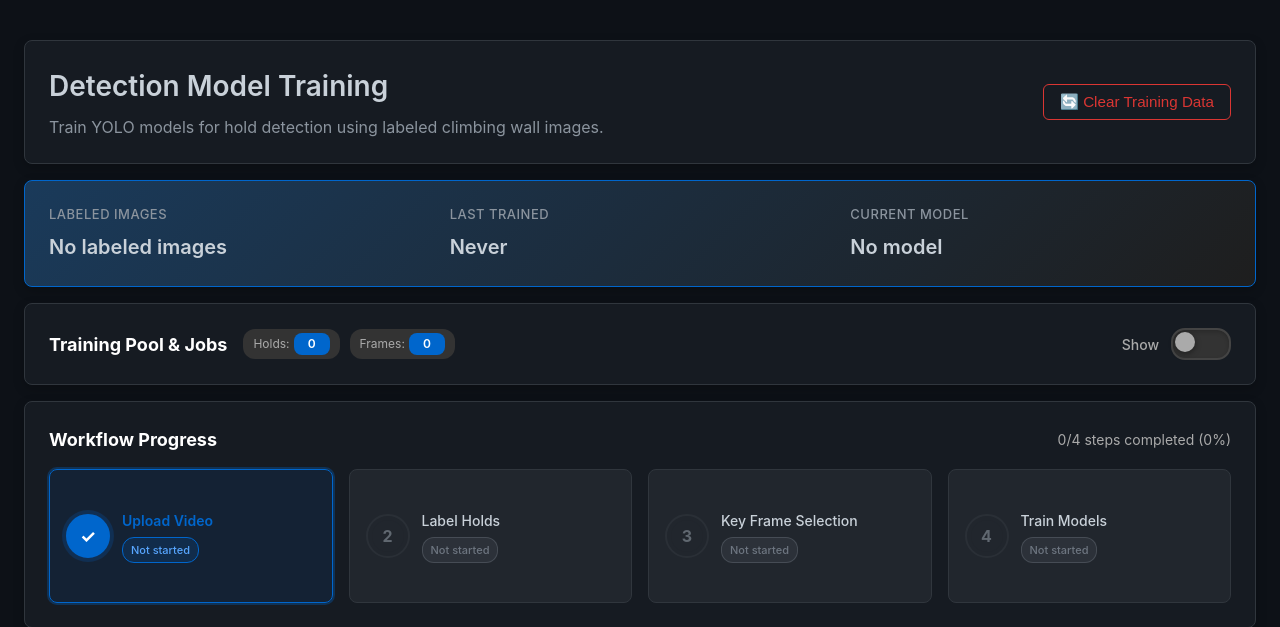
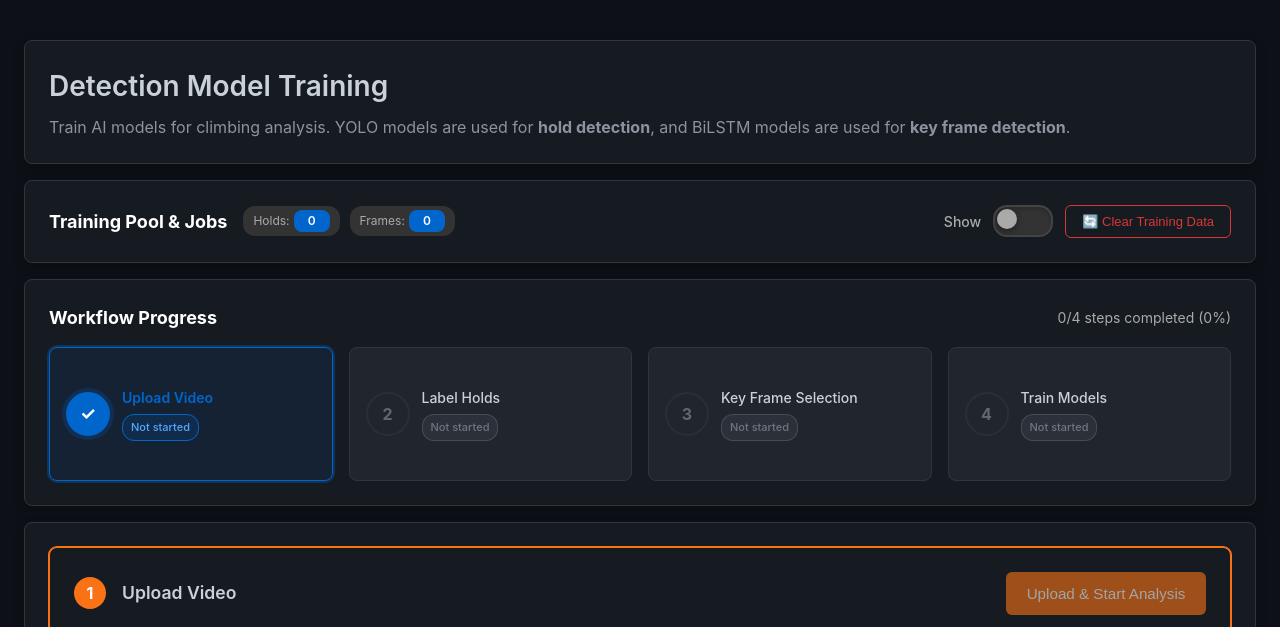
Before and after one commit to harrisonkimdev/6156-capstone-project, a FastAPI app: page /detection in a window 1280 px wide. Shown: the part 60-687 px from the top of the page. Run offline with FastAPI, Linux system fonts and the light colour scheme; data that the repository does not hold is empty.

Commit message:
refactor: update detection page UI
- Remove summary section (Labeled Images, Last Trained, Current Model) from /detection page
- Add model descriptions to hero component (YOLO for hold detection, BiLSTM for key frame detection)
- Move Clear Training Data button to Training Pool & Jobs section header
- Remove summary.js script and related loadSummaryInfo calls

```diff
--- a/webapp/static/workflow.js
+++ b/webapp/static/workflow.js
@@ -38,9 +38,6 @@ document.addEventListener('DOMContentLoaded', () => {
   if (typeof loadHoldDetectionPool === 'function') {
     loadHoldDetectionPool();
   }
-  if (typeof loadSummaryInfo === 'function') {
-    loadSummaryInfo();
-  }
 
   // Poll for updates every 5 seconds
   setInterval(() => {
@@ -49,9 +46,6 @@ document.addEventListener('DOMContentLoaded', () => {
     }
     if (typeof updateDashboardStatus === 'function') {
       updateDashboardStatus();
-    }
-    if (typeof loadSummaryInfo === 'function') {
-      loadSummaryInfo();
     }
     // Load training pools if visible
     const trainingPoolContent = document.getElementById('training-pool-jobs-content');
--- a/webapp/templates/workflow.html
+++ b/webapp/templates/workflow.html
@@ -27,30 +27,10 @@
       <div class="card-header" style="margin-bottom: 0; padding-bottom: 0; border-bottom: none;">
         <div>
           <h1 class="title">Detection Model Training</h1>
-          <p class="subtitle">Train YOLO models for hold detection using labeled climbing wall images.</p>
-        </div>
-        <button id="btn-clear-data" type="button" class="secondary-btn text-danger"
-          style="border-color: var(--danger);">
-          🔄 Clear Training Data
-        </button>
-      </div>
-    </section>
-
-    <!-- Summary Section -->
-    <section class="card" id="summary-section"
-      style="background: linear-gradient(135deg, #1a3a5a 0%, #1e1e1e 100%); border: 1px solid #0066cc;">
-      <div style="display: grid; grid-template-columns: repeat(auto-fit, minmax(200px, 1fr)); gap: 20px;">
-        <div class="summary-item">
-          <div class="summary-label">Labeled Images</div>
-          <div class="summary-value" id="summary-labeled-count">—</div>
-        </div>
-        <div class="summary-item">
-          <div class="summary-label">Last Trained</div>
-          <div class="summary-value" id="summary-last-trained">—</div>
-        </div>
-        <div class="summary-item">
-          <div class="summary-label">Current Model</div>
-          <div class="summary-value" id="summary-model-status">—</div>
+          <p class="subtitle">
+            Train AI models for climbing analysis. YOLO models are used for <strong>hold detection</strong>,
+            and BiLSTM models are used for <strong>key frame detection</strong>.
+          </p>
         </div>
       </div>
     </section>
@@ -71,6 +51,7 @@
             </span>
           </div>
         </div>
+        <div style="display: flex; align-items: center; gap: 12px;">
           <label class="toggle-switch"
             style="display: flex; align-items: center; gap: 12px; cursor: pointer; user-select: none;">
             <span id="toggle-label"
@@ -83,6 +64,11 @@
               </div>
             </div>
           </label>
+          <button id="btn-clear-data" type="button" class="secondary-btn text-danger"
+            style="border-color: var(--danger); padding: 8px 16px; font-size: 13px;">
+            🔄 Clear Training Data
+          </button>
+        </div>
       </div>
       <div id="training-pool-jobs-content"
         style="display: none; margin-top: 20px; padding-top: 20px; border-top: 1px solid var(--border-color);">
@@ -586,7 +572,6 @@
   <script src="/static/workflow/hold-labeling.js"></script>
   <script src="/static/workflow/training-pool.js"></script>
   <script src="/static/workflow/training-jobs.js"></script>
-  <script src="/static/workflow/summary.js"></script>
   <script src="/static/workflow.js"></script>
 </body>
 
```
Lines whose indentation alone changed are shown as unchanged.
